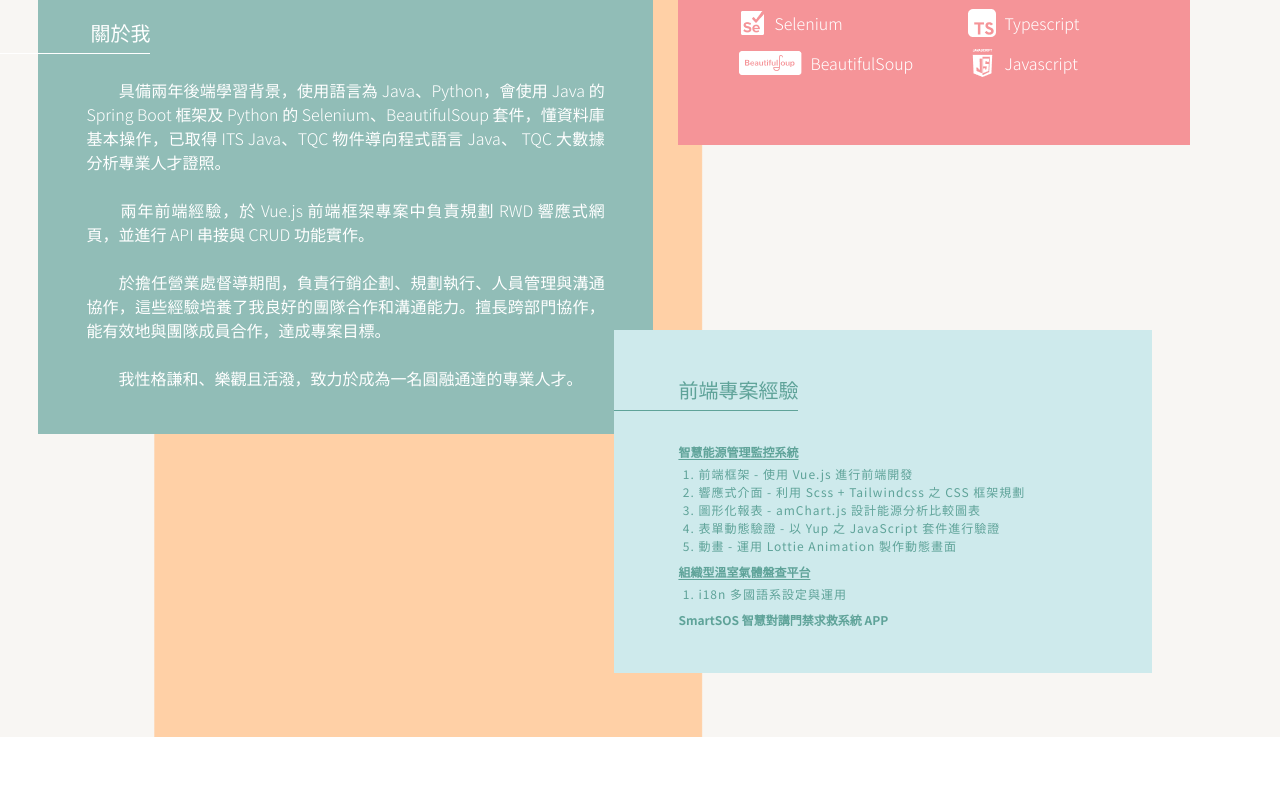
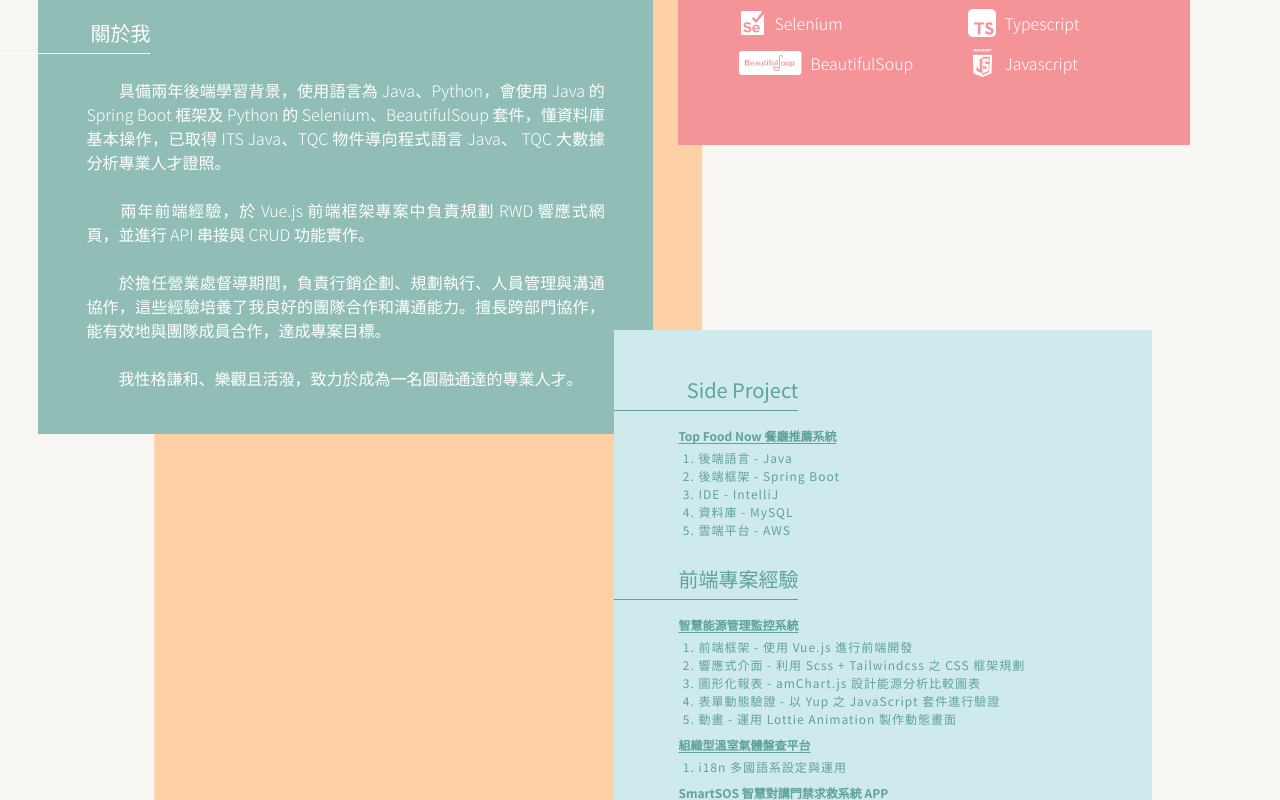
Before and after one commit to Kinokino00/kino-portfolio, a Vue app: page / in a window 1280 px wide. Shown: the part 1402-2202 px from the top of the page. Before the commit the page ends 2139 px from the top, so only its background shows below. Built offline with nearby package versions, Linux system fonts and the light colour scheme; a web font is replaced by a local one.

Commit message:
feat: ITS & Side Project

```diff
--- a/src/views/DashboardPage.vue
+++ b/src/views/DashboardPage.vue
@@ -57,7 +57,7 @@
               <div class="ITS hidden md:block"></div>
               <div class="ITS-s md:hidden"></div>
             </div>
-            <h2 style="text-decoration: auto; cursor: unset;">ITS Java</h2>
+            <h2 @click="isCertificateShow.itsjava = !isCertificateShow.itsjava">ITS Java</h2>
           </div>
           <div class="flex flex-col gap-1">
             <div class="area-info-image">
@@ -180,6 +180,19 @@
 
     <div class="area area-project">
       <div class="title-line">
+        <h5>Side Project</h5>
+      </div>
+      <div class="grid">
+        <a class="title-a" href="http://3.26.162.208:8080/" target="_blank">Top Food Now 餐廳推薦系統</a>
+        <ol>
+          <li>後端語言 - Java</li>
+          <li>後端框架 - Spring Boot</li>
+          <li>IDE - IntelliJ</li>
+          <li>資料庫 - MySQL</li>
+          <li>雲端平台 - AWS</li>
+        </ol>
+      </div>
+      <div class="title-line mt-3">
         <h5>前端專案經驗</h5>
       </div>
       <div class="grid">
@@ -202,6 +215,7 @@
     </div>
 
     <div v-if="Object.values(isCertificateShow).some(show => show)" class="certificates" @click="isCertificateShowAll">
+      <img v-if="isCertificateShow.itsjava" class="certificates-img" src="@/assets/images/certificate/certificateITSjava.jpg" alt="TQC java">
       <img v-if="isCertificateShow.tqcjava" class="certificates-img" src="@/assets/images/certificate/certificateTQCjava.jpg" alt="TQC java">
       <img v-if="isCertificateShow.python00" class="certificates-img" src="@/assets/images/certificate/certificate00.jpg" alt="TQC 大數據分析專業人才">
       <img v-if="isCertificateShow.python01" class="certificates-img" src="@/assets/images/certificate/certificate01.jpg" alt="TQC">
@@ -263,6 +277,7 @@
 const isRotate = ref(false)
 
 const isCertificateShow = reactive({
+  itsjava: false,
   tqcjava: false,
   python00: false,
   python01: false,
@@ -270,6 +285,7 @@
   python03: false
 })
 const isCertificateShowAll = () => {
+  isCertificateShow.itsjava = false
   isCertificateShow.tqcjava = false
   isCertificateShow.python00 = false
   isCertificateShow.python01 = false
@@ -331,7 +347,7 @@
     @apply  xl:pt-[10%]   xl:pb-[13%]  xl:mr-[7.5vw] xl:min-h-[40vh] xl:min-w-[66vw];
     @apply 2xl:pl-[24vw] 2xl:pt-[8%]  2xl:mr-[10vw] 2xl:min-h-[34vh];
     .area-line {
-      @apply absolute top-3 left-[3px] w-px h-full text-white bg-white;
+      @apply absolute top-4 xl:top-5 left-[3px] w-px h-full text-white bg-white;
     }
   }
 
@@ -445,7 +461,7 @@
     @apply 2xl:-mt-[16vh];
     .title-line {
       @apply -ml-6 mb-2 w-[100px] text-secondary-900 border-secondary-900;
-      @apply md:w-[8.5rem] md:-ml-[3rem] md:mb-6;
+      @apply md:w-[8.5rem] md:-ml-[3rem];
       @apply lg:w-[11.5rem];
       @apply xl:-ml-[4rem];
     }
@@ -543,7 +559,7 @@
   }
 
   &-a {
-    @apply mb-1 text-xs font-bold underline-offset-2;
+    @apply mb-1 w-fit text-xs font-bold underline-offset-2;
     text-decoration: underline;
   }
 }
--- a/tailwind.config.js
+++ b/tailwind.config.js
@@ -12,7 +12,7 @@
       'md': '630px',
       'lg': '840px',
       'xl': '980px',
-      '2xl': '1440px',  // 從這開始調
+      '2xl': '1440px',
       '3xl': '1600px'
     },
     fontSize: {
```
Also changed, not shown: src/assets/images/certificate/certificateITSjava.jpg (added).
